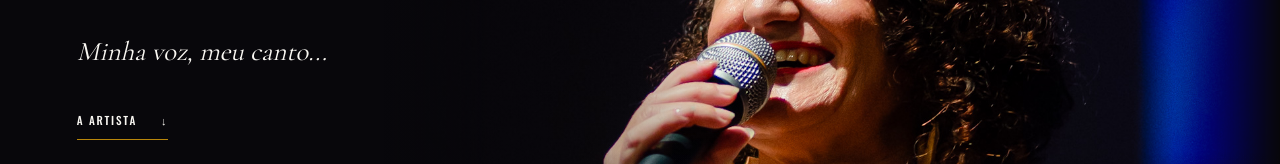
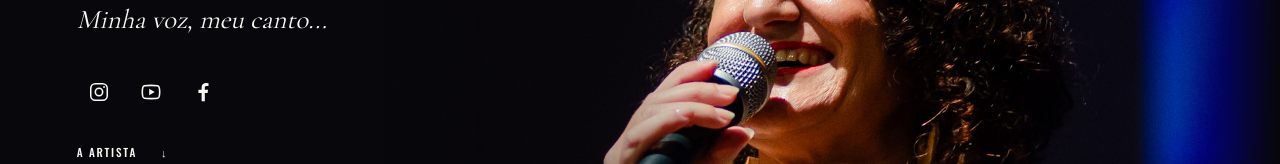
Before and after one commit to chenrilima/nelvasantana, a Next.js app: page / in a window 1280 px wide. Shown: the part 497-661 px from the top of the page. Built offline with nearby package versions, Linux system fonts and the light colour scheme; no server answers.

Commit message:
redes sociais

```diff
--- a/app/globals.css
+++ b/app/globals.css
@@ -280,6 +280,11 @@ section:focus{outline:none}
 @media(min-width:761px){.one-hero-copy .eyebrow{margin-bottom:3rem}}
 
 /* Hero: one photographic composition, with the original script initial. */
+.hero-social-links { display: flex; gap: .5rem; margin: 0 0 1.25rem; }
+.hero-social-links a { display: inline-flex; align-items: center; justify-content: center; width: 44px; height: 44px; flex-shrink: 0; color: var(--paper); border-radius: 50%; transition: color 160ms ease; }
+.hero-social-links a:hover, .hero-social-links a:focus-visible { color: #d0a22b; }
+.hero-social-links a:focus-visible { outline: 2px solid currentColor; outline-offset: 3px; }
+@media (prefers-reduced-motion: reduce) { .hero-social-links a { transition: none; } }
 .one-hero {
   --hero-background: #08070b;
   min-height: 780px;
--- a/app/page.tsx
+++ b/app/page.tsx
@@ -3,7 +3,7 @@ import { VideoCard } from "@/components/video-card";
 import { Booking } from "@/components/footer";
 import { ScrollRail } from "@/components/scroll-rail";
 import { SectionTitle } from "@/components/ui";
-import { biography, gallery, identity, orderedVideos, performanceImages, performances, projects, videos } from "@/data/content";
+import { biography, gallery, heroSocialLinks, identity, orderedVideos, performanceImages, performances, projects, videos } from "@/data/content";
 
 export default function Home() {
   return <>
@@ -12,6 +12,17 @@ export default function Home() {
         <p className="eyebrow">Cantora · intérprete · artista brasileira</p>
         <h1 aria-label="Nellva Sântana"><span className="hero-first-name"><span className="hero-initial">N</span>ellva</span>{" "}<span className="hero-surname">Sântana</span></h1>
         <p className="hero-line">Minha voz, meu canto...</p>
+        <div className="hero-social-links">
+          {heroSocialLinks.map(({ id, name, href }) => (
+            <a key={id} href={href} target="_blank" rel="noopener noreferrer" aria-label={`${name} de Nellva Sântana`}>
+              <svg width="22" height="22" viewBox="0 0 24 24" fill="none" aria-hidden="true" focusable="false">
+                {id === "instagram" && <g stroke="currentColor" strokeWidth="1.7"><rect x="3" y="3" width="18" height="18" rx="5" /><circle cx="12" cy="12" r="4" /><circle cx="17.5" cy="6.5" r="1" fill="currentColor" stroke="none" /></g>}
+                {id === "youtube" && <><path d="M21 7.2a2.7 2.7 0 0 0-1.9-1.9C17.4 4.8 12 4.8 12 4.8s-5.4 0-7.1.5A2.7 2.7 0 0 0 3 7.2 28 28 0 0 0 2.5 12 28 28 0 0 0 3 16.8a2.7 2.7 0 0 0 1.9 1.9c1.7.5 7.1.5 7.1.5s5.4 0 7.1-.5a2.7 2.7 0 0 0 1.9-1.9 28 28 0 0 0 .5-4.8 28 28 0 0 0-.5-4.8Z" stroke="currentColor" strokeWidth="1.7" /><path d="m10 8.5 6 3.5-6 3.5Z" fill="currentColor" /></>}
+                {id === "facebook" && <path d="M14 22v-9h3l.5-3.5H14V7.3c0-1 .3-1.8 1.8-1.8H18V2.4a26 26 0 0 0-2.8-.2c-2.8 0-4.7 1.7-4.7 4.8v2.5H7V13h3.5v9Z" fill="currentColor" />}
+              </svg>
+            </a>
+          ))}
+        </div>
         <a className="hero-cue" href="#artista">A artista <span aria-hidden="true">↓</span></a>
       </div>
       <figure className="one-hero-photo"><Image src="/images/nellva-hero.jpg" alt="Nellva Sântana cantando ao microfone, de vestido floral" fill loading="eager" sizes="(max-width: 900px) 100vw, 900px" /></figure>
--- a/data/content.ts
+++ b/data/content.ts
@@ -1,3 +1,9 @@
+export const heroSocialLinks = [
+  { id: "instagram", name: "Instagram", href: "https://www.instagram.com/nellvasantanacantora/" },
+  { id: "youtube", name: "YouTube", href: "https://www.youtube.com/@nellvasantanacantora" },
+  { id: "facebook", name: "Facebook", href: "https://www.facebook.com/share/1JkPq99AjH/" },
+] as const;
+
 export const biography = [
   "Nascida e criada no interior da Bahia, Nellva Sântana traz em sua essência as cores, os ritmos e as narrativas que moldam a identidade cultural do Nordeste brasileiro. Cresceu imersa em manifestações populares como as Festas Juninas, a Folia de Reis, o Bumba Meu Boi e o Carnaval, vivências que despertaram, desde cedo, sua relação profunda com a música e permanecem como alicerce de sua identidade artística.",
   "Ao longo da sua formação, ampliou esse universo ao dedicar-se também ao estudo da canção brasileira, da música de concerto e de diferentes repertórios vocais, construindo uma trajetória marcada pelo diálogo entre tradição e técnica, memória e interpretação.",
```
